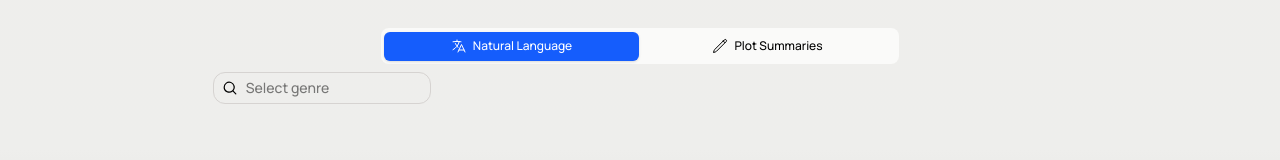
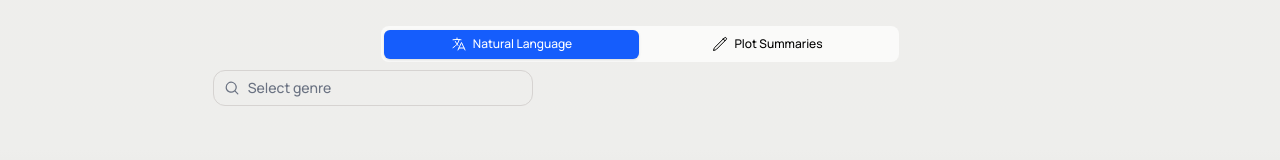
Before and after one commit to dibkb/cinema-lens-client, a React (Vite) app: page / in a window 1280 px wide. Shown: the part 402-562 px from the top of the page. Built offline with nearby package versions, Linux system fonts and the light colour scheme.

Commit message:
select box

```diff
--- a/src/components/genre/select.tsx
+++ b/src/components/genre/select.tsx
@@ -33,18 +33,25 @@ const SelectGenre = () => {
   );
   const previewItem = genres.filter((item) => selected.includes(item.id));
   const preview = previewItem.length > 0 && (
-    <div>
-      <p className="px-2 rounded-xl text-xs text-blue-500 bg-blue-50 font-medium">
-        {previewItem[0].name.split(" ")[1]}
-        {previewItem.length - 1 > 0 && (
-          <span className="text-xs"> +{previewItem.length - 1}</span>
+    <div className="flex items-center gap-1.5">
+      <p className="px-2 py-0.5 rounded-md text-xs text-blue-600 bg-blue-50 font-medium">
+        {previewItem[0].name}
+        {previewItem.length > 1 && (
+          <span className="ml-1 text-blue-500">+{previewItem.length - 1}</span>
         )}
       </p>
     </div>
   );
   return (
     <div
-      className="flex items-center gap-2 border border-stone-300 rounded-xl px-2 py-1 text-sm w-fit hover:border-blue-500 focus-within:border-blue-500 relative focus-within:bg-white h-8"
+      className={cn(
+        "flex items-center gap-2 border border-stone-300 rounded-xl px-2.5 py-1.5",
+        "text-sm min-w-[240px] max-w-[320px]",
+        "transition-colors duration-150",
+        "hover:border-blue-500 focus-within:border-blue-500 focus-within:bg-white relative",
+        "h-9",
+        selected.length > 0 && "bg-white"
+      )}
       tabIndex={0}
       onFocus={() => setIsFocused(true)}
       onBlur={(e) => {
@@ -54,45 +61,49 @@ const SelectGenre = () => {
         }
       }}
     >
-      <Magnifier />
+      <Magnifier className="flex-shrink-0 text-gray-500" />
+
+      <div className="flex-1 relative">
         {selected.length > 0 && !isFocused ? (
-        <div className="flex items-center gap-2 w-44">{preview}</div>
+          <div className="flex items-center">{preview}</div>
         ) : (
           <input
             type="text"
             placeholder="Select genre"
-          className="outline-none font-medium w-44"
+            className="w-full outline-none font-medium placeholder:text-gray-500"
             value={input}
             onChange={({ target }) => setInput(target.value)}
           />
         )}
-      <div className="absolute right-2">
+      </div>
+
       {input && (
         <Xcircle
-            className="text-stone-400 hover:text-stone-600 cursor-pointer"
+          className="flex-shrink-0 text-gray-400 hover:text-gray-600 cursor-pointer transition-colors"
           onClick={() => setInput("")}
         />
       )}
-      </div>
+
       {isFocused && (
-        <main className="absolute top-9 right-0 border bg-white border-stone-300 rounded-xl w-full py-1 overflow-y-auto max-h-[300px] scrollbar-hide">
+        <main className="absolute top-full mt-1 left-0 right-0 border bg-white border-stone-300 rounded-xl py-1 overflow-y-auto max-h-[300px] scrollbar-hide shadow-lg">
           {genres.map((item) => (
             <div
               key={item.id}
               className={cn(
-                "flex items-center gap-2 hover:bg-blue-50 hover:text-blue-600 cursor-pointer px-2 py-[1px] rounded-md mx-1 my-[1px] justify-between",
-                selected.includes(item.id) && " text-blue-600"
+                "flex items-center gap-2 px-3 py-1.5",
+                "cursor-pointer transition-colors",
+                "hover:bg-blue-50 hover:text-blue-600",
+                "rounded-md mx-1 my-[1px] justify-between",
+                selected.includes(item.id) && "text-blue-600 bg-blue-50/50"
               )}
-              onClick={(e) => {
-                onClickHandler(item.id, e);
-              }}
+              onClick={(e) => onClickHandler(item.id, e)}
             >
-              <p>{item.name}</p>
+              <p className="truncate">{item.name}</p>
               {selected.includes(item.id) && (
                 <span
-                  className=" w-2 h-2 bg-blue-500 rounded-full"
+                  className="w-2 h-2 bg-blue-500 rounded-full flex-shrink-0"
                   onClick={() => onRemoveHandler(item.id)}
-                ></span>
+                />
               )}
             </div>
           ))}
--- a/src/icons/maginifer.tsx
+++ b/src/icons/maginifer.tsx
@@ -1,10 +1,12 @@
-const Magnifier = () => {
+import { cn } from "@/lib/utils";
+
+const Magnifier = ({ className }: { className?: string }) => {
   return (
     <svg
       xmlns="http://www.w3.org/2000/svg"
       viewBox="0 0 20 20"
       fill="currentColor"
-      className="size-4"
+      className={cn("size-4", className)}
     >
       <path
         fillRule="evenodd"
```
Lines whose indentation alone changed are shown as unchanged.
